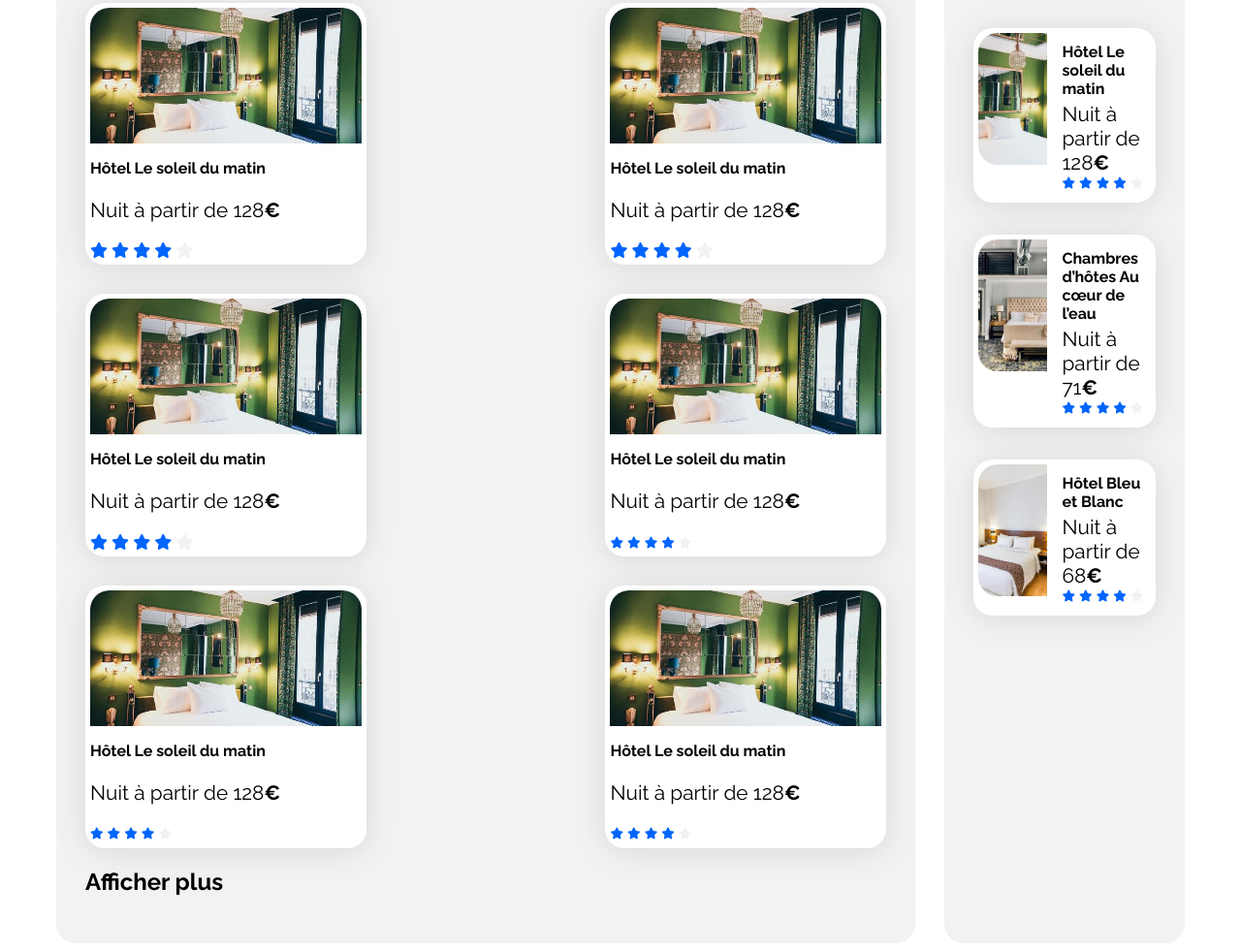
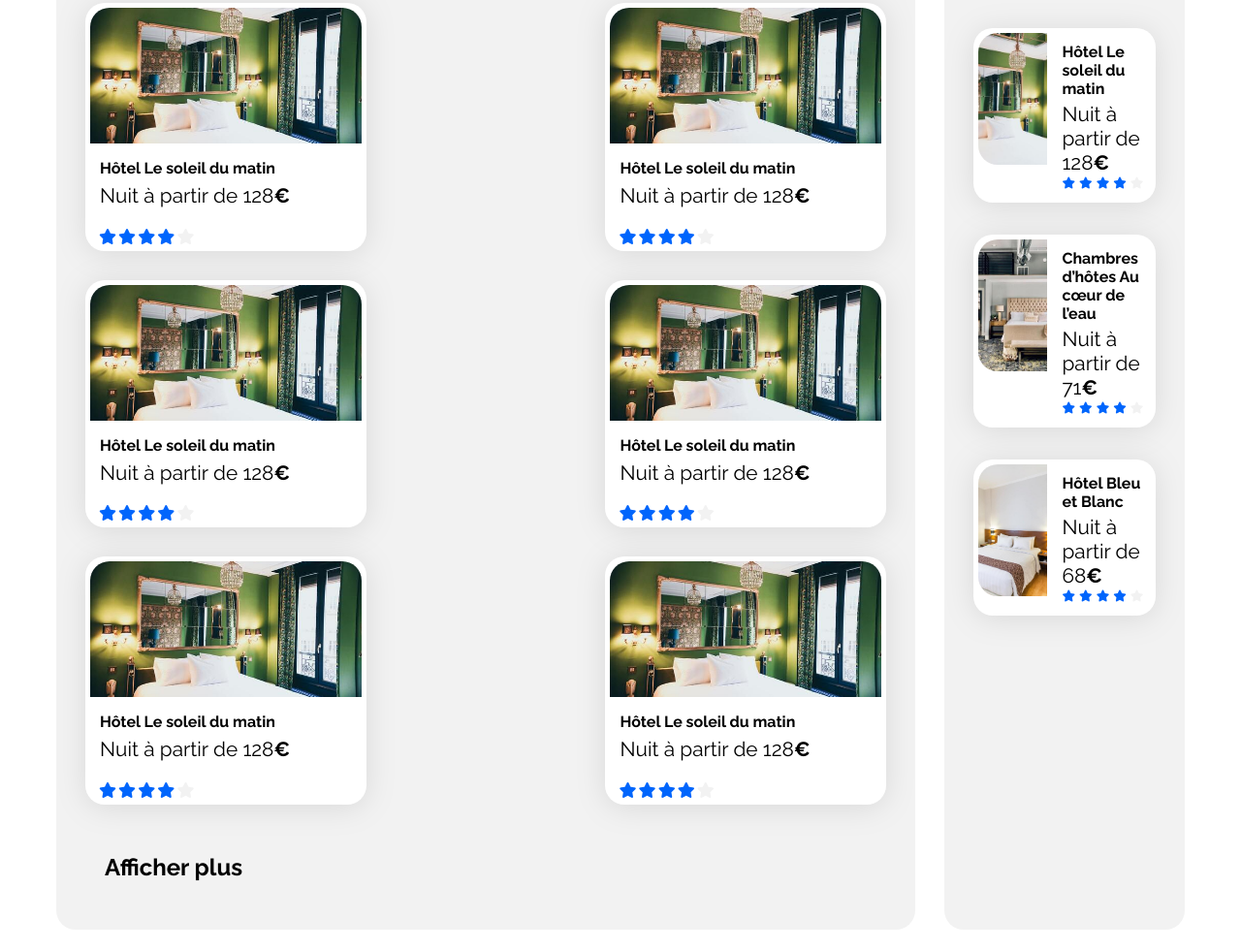
Before and after one commit to benjii66/Projet3-Booki, a plain HTML site: page index.html in a window 1280 px wide. Shown: the part 563-1544 px from the top of the page at 97% size. Drawn offline with Linux system fonts and the light colour scheme.

Commit message:
finish the hebergement section
correct some paddings and fix some sizes

```diff
--- a/css/style.css
+++ b/css/style.css
@@ -219,6 +219,7 @@ a {
 }
 
 .card-title {
+    font-weight: 700;
     font-size: 16px;
     object-fit: cover;
 }
@@ -233,6 +234,12 @@ a {
 }
 
 /****** Hebergements And Populaires ***********/
+
+.show-more
+{
+    margin-top: 50px;
+    margin-left: 20px;
+}
 .hebergements-and-populaires {
     display: flex;
     justify-content: space-between;
@@ -257,6 +264,15 @@ a {
 
 .hebergement-cards .fa-star
 {
+    margin : -1px;
+}
+.hebergement-cards  .card-subtitle
+{
+    margin-top:-10px;
+}
+.hebergement-cards .card-content
+{
+    margin-left: 10px;
 }
 
 /****** Hebergements ***********/
--- a/index.html
+++ b/index.html
@@ -130,11 +130,11 @@
                                 <p class="card-subtitle">Nuit à partir de 128<span class="euro">€</span></p>
                             </div>
                             <div class="card-rating">
-                                <i class="fa-xs fa-solid fa-star" aria-hidden="true"></i>
-                                <i class="fa-xs fa-solid fa-star" aria-hidden="true"></i>
-                                <i class="fa-xs fa-solid fa-star" aria-hidden="true"></i>
-                                <i class="fa-xs fa-solid fa-star" aria-hidden="true"></i>
-                                <i class="fa-xs fa-solid fa-star neutral-star" aria-hidden="true"></i>
+                                <i class="fa-solid fa-star" aria-hidden="true"></i>
+                                <i class="fa-solid fa-star" aria-hidden="true"></i>
+                                <i class="fa-solid fa-star" aria-hidden="true"></i>
+                                <i class="fa-solid fa-star" aria-hidden="true"></i>
+                                <i class="fa-solid fa-star neutral-star" aria-hidden="true"></i>
                                 <span class="sr-only">Note de 4 sur 5</span>
                             </div>
                         </div>
@@ -150,11 +150,11 @@
                                 <p class="card-subtitle">Nuit à partir de 128<span class="euro">€</span></p>
                             </div>
                             <div class="card-rating">
-                                <i class="fa-xs fa-solid fa-star" aria-hidden="true"></i>
-                                <i class="fa-xs fa-solid fa-star" aria-hidden="true"></i>
-                                <i class="fa-xs fa-solid fa-star" aria-hidden="true"></i>
-                                <i class="fa-xs fa-solid fa-star" aria-hidden="true"></i>
-                                <i class="fa-xs fa-solid fa-star neutral-star" aria-hidden="true"></i>
+                                <i class="fa-solid fa-star" aria-hidden="true"></i>
+                                <i class="fa-solid fa-star" aria-hidden="true"></i>
+                                <i class="fa-solid fa-star" aria-hidden="true"></i>
+                                <i class="fa-solid fa-star" aria-hidden="true"></i>
+                                <i class="fa-solid fa-star neutral-star" aria-hidden="true"></i>
                                 <span class="sr-only">Note de 4 sur 5</span>
                             </div>
                         </div>
@@ -170,11 +170,11 @@
                                 <p class="card-subtitle">Nuit à partir de 128<span class="euro">€</span></p>
                             </div>
                             <div class="card-rating">
-                                <i class="fa-xs fa-solid fa-star" aria-hidden="true"></i>
-                                <i class="fa-xs fa-solid fa-star" aria-hidden="true"></i>
-                                <i class="fa-xs fa-solid fa-star" aria-hidden="true"></i>
-                                <i class="fa-xs fa-solid fa-star" aria-hidden="true"></i>
-                                <i class="fa-xs fa-solid fa-star neutral-star" aria-hidden="true"></i>
+                                <i class="fa-solid fa-star" aria-hidden="true"></i>
+                                <i class="fa-solid fa-star" aria-hidden="true"></i>
+                                <i class="fa-solid fa-star" aria-hidden="true"></i>
+                                <i class="fa-solid fa-star" aria-hidden="true"></i>
+                                <i class="fa-solid fa-star neutral-star" aria-hidden="true"></i>
                                 <span class="sr-only">Note de 4 sur 5</span>
                             </div>
                         </div>
@@ -182,7 +182,7 @@
                         </a>
 
                     </div>
-                    <a href="#"><h2>Afficher plus</h2></a>
+                    <a href="#"><h2 class="show-more">Afficher plus</h2></a>
                 </section>
                 <section class="populaires">
                     <div class="populaires-title">
```
